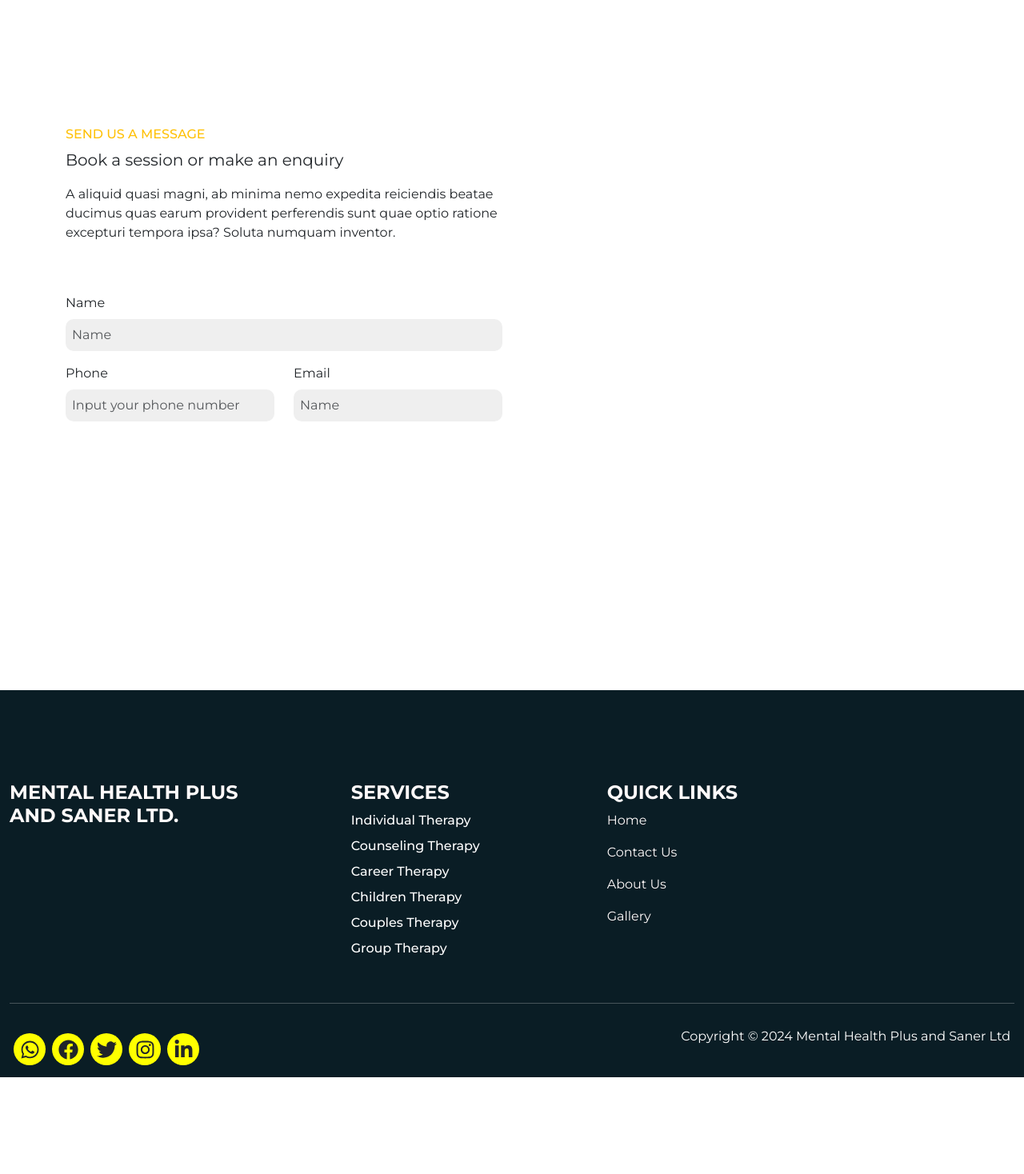
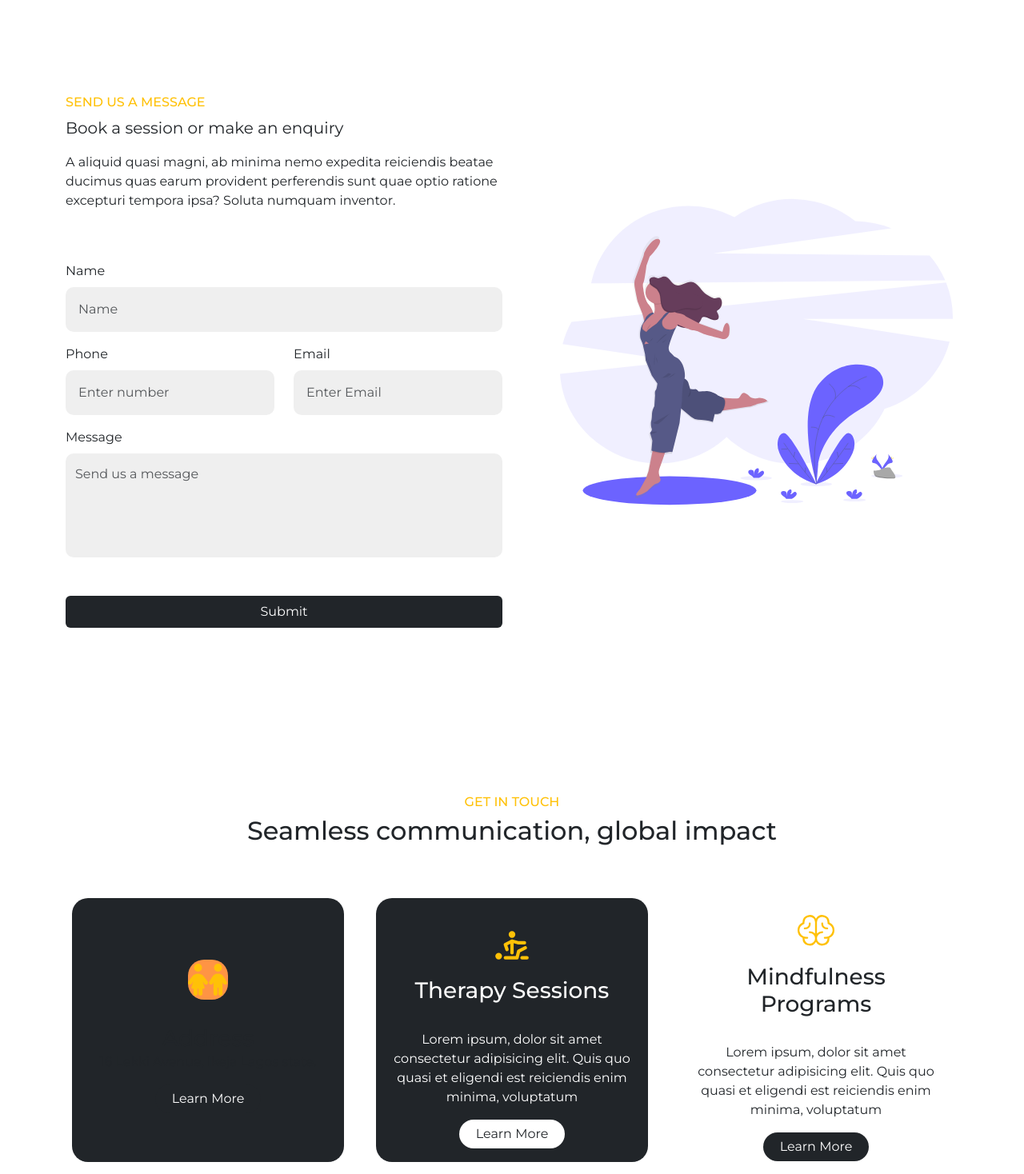
Before and after one commit to AllSparkTech100/test, a React (Vite) app: page /contact in a window 1280 px wide. Shown: the part 722-2190 px from the top of the page at 80% size. Before the commit the page ends 2069 px from the top, so only its background shows below. Built offline with nearby package versions, Linux system fonts and the light colour scheme; a web font is replaced by a local one.

Commit message:
Add files via upload

```diff
--- /dev/null
+++ b/src/Components/ContactCard.jsx
@@ -0,0 +1,67 @@
+import "./components.scss";
+import { Row, Col } from "react-bootstrap";
+import { FaChildren } from "react-icons/fa6";
+import { PiBrainLight } from "react-icons/pi";
+import { TbPhysotherapist } from "react-icons/tb";
+
+function ContactCard() {
+  return (
+    <>
+      <Row className="mt-5">
+        <Col sm={12} md={4} lg={4}>
+          <div className="service-carrier py-0 px-3 mt-3 mb-3 mx-2 bg-dark text-center">
+            <div className="my-3 square fw-normal text-warning">
+              <FaChildren size={50} />
+            </div>
+            <h3 className="mt-3 mb-0">Address</h3>
+            <p> 16 Lekki Avenue, Ikeja Lagos state.
+            </p>
+            <button className="btn bg-dark dark-btn text-white">
+              <a href="" className="text-white">
+                Learn More
+              </a>
+            </button>
+          </div>
+        </Col>
+
+        <Col sm={12} md={4} lg={4}>
+          <div className="service-carrier py-0 px-3 mt-3 mb-3 mx-2 bg-dark text-white text-center">
+            <div className="my-3 fw-normal text-warning">
+              <TbPhysotherapist size={50} />
+            </div>
+            <h3 className="mb-3">Therapy Sessions</h3>
+            <p className="my-3">
+              Lorem ipsum, dolor sit amet consectetur adipisicing elit. Quis quo
+              quasi et eligendi est reiciendis enim minima, voluptatum
+            </p>
+            <button className="btn bg-white dark-btn">
+              <a href="" className="text-dark">
+                Learn More
+              </a>
+            </button>
+          </div>
+        </Col>
+
+        <Col sm={12} md={4} lg={4}>
+          <div className="service-carrier py-0 px-3 mt-3 mb-3 mx-2 bg-white text-center">
+            <div className="my-3 fw-normal text-warning">
+              <PiBrainLight size={50} className="text-warning" />
+            </div>
+            <h3 className="mb-3">Mindfulness Programs</h3>
+            <p className="my-3">
+              Lorem ipsum, dolor sit amet consectetur adipisicing elit. Quis quo
+              quasi et eligendi est reiciendis enim minima, voluptatum
+            </p>
+            <button className="btn bg-dark dark-btn text-white">
+              <a href="" className="text-white">
+                Learn More
+              </a>
+            </button>
+          </div>
+        </Col>
+      </Row>
+    </>
+  );
+}
+
+export default ContactCard;
--- a/src/Components/components.scss
+++ b/src/Components/components.scss
@@ -16,6 +16,16 @@
     display: flex;
     justify-content: center;
     align-items: center;
+  }
+
+  .square {
+    height: 50px;
+    width: 50px;
+    background-color: $green;
+    display: flex;
+    align-items: center;
+    justify-content: center;
+    border-radius: 20px;
   }
 }
 
--- a/src/Pages/Contact.jsx
+++ b/src/Pages/Contact.jsx
@@ -1,6 +1,15 @@
 import { Container, Col, Row, Form } from "react-bootstrap";
+import workout from "../Images/work.svg";
+import ContactCard from "../Components/ContactCard";
+// import { useState } from "react";
 
 function Contact() {
+  // const [phone, setPhone] = useState("");
+
+  // const handleSubmit = (e) => {
+  //   e.preventDefault();
+  //   alert(`Submitted phone number: ${phone}`);
+  // };
   return (
     <>
       <div className="contact-section-hero bg-image">
@@ -31,25 +40,24 @@ function Contact() {
             </div>
             <div className="form-section">
               <Form>
-                {/* Name and Email */}
                 <Row className="mb-3">
                   <Form.Group as={Col} md={12} controlId="formGridName">
                     <Form.Label>Name</Form.Label>
                     <Form.Control
                       type="text"
-                      className="shadow-none p-2"
+                      className="shadow-none p-3"
                       placeholder="Name"
                       required
                     />
                   </Form.Group>
                 </Row>
                 <Row className="my-3">
-                  <Form.Group as={Col} md={6} sm={6} controlId="formGridEmail">
+                  <Form.Group as={Col} md={6} sm={6} controlId="formGridPhone">
                     <Form.Label>Phone</Form.Label>
                     <Form.Control
-                      type="tel"
-                      className="shadow-none p-2"
-                      placeholder="Input your phone number"
+                      type="text"
+                      className="shadow-none p-3"
+                      placeholder="Enter number"
                       required
                     />
                   </Form.Group>
@@ -57,16 +65,52 @@ function Contact() {
                     <Form.Label>Email</Form.Label>
                     <Form.Control
                       type="email"
-                      className="shadow-none p-2"
-                      placeholder="Name"
+                      className="shadow-none p-3"
+                      placeholder="Enter Email"
                       required
                     />
                   </Form.Group>
                 </Row>
+
+                <Row className="my-3">
+                  <Form.Group as={Col} controlId="formGridMessage">
+                    <Form.Label>Message</Form.Label>
+                    <Form.Control
+                      type="text"
+                      className="shadow-none text-area"
+                      placeholder="Send us a message"
+                      required
+                    />
+                  </Form.Group>
+                </Row>
+
+                <div className="my-5">
+                  <button className="bg-dark w-100 rounded-2 border-0 py-2 px-4 text-white">
+                    Submit
+                  </button>
+                </div>
               </Form>
             </div>
           </Col>
+          <Col md={6} sm={12} lg={6}>
+            <img
+              src={workout}
+              className="ms-5"
+              width={"90%"}
+              height={"90%"}
+              alt="Healthy Life"
+            />
+          </Col>
         </Row>
+      </Container>
+
+      <Container className="contact-foot">
+        <div className="text-center">
+          <h4 className="text-warning text-uppercase ">Get in touch</h4>
+          <h6>Seamless communication, global impact</h6>
+        </div>
+
+        <ContactCard />
       </Container>
     </>
   );
--- a/src/Pages/Home.jsx
+++ b/src/Pages/Home.jsx
@@ -5,7 +5,7 @@ import { MdOutlineGroupAdd } from "react-icons/md";
 import ServiceCard from "../Components/ServiceCard";
 import therapist from "../Images/therapist.jpeg";
 import therapy from "../Images/therap2.jpeg";
-// import counseling from "../Images/counsel.jpeg";
+
 
 function Home() {
   return (
--- a/src/Pages/pages.scss
+++ b/src/Pages/pages.scss
@@ -205,7 +205,7 @@
 // Contact Page
 
 .contact-section-hero {
-  height: 80vh;
+  height: 75vh;
   background-image: linear-gradient(rgba(0, 0, 0, 0.689), rgba(0, 0, 0, 0.418)),
     url("../Images/counsel.jpeg");
   padding: 3rem;
@@ -235,5 +235,31 @@
         border: 1px solid orange;
       }
     }
+
+    .text-area {
+      height: 130px;
+      // padding: 1rem;
+      background-color: $Pink;
+      border: none;
+      border-radius: 10px !important;
+      &:focus {
+        background-color: $secondary;
+        border: 1px solid orange;
+      }
+      &::placeholder {
+        position: absolute;
+        top: 1rem;
+      }
+    }
   }
 }
+
+.contact-foot {
+  margin-top: 10rem;
+  h4 {
+    font-size: 1rem;
+  }
+  h6 {
+    font-size: 2rem;
+  }
+}
--- a/src/_variables.scss
+++ b/src/_variables.scss
@@ -18,6 +18,7 @@ $secondary: snow;
 $header: #0a1d25;
 $Pink: #efefef;
 $socials: yellow;
+$green: #FF9444;
 $Sofia: "Sofia Sans Extra Condensed, sans-serif";
 
 header {
--- /dev/null
+++ b/src/assets/Images.js
@@ -0,0 +1 @@
+export {default as Counsel } from 'Images/therap2.jpeg'
```
Also changed, not shown: src/Images/work.svg (added).
